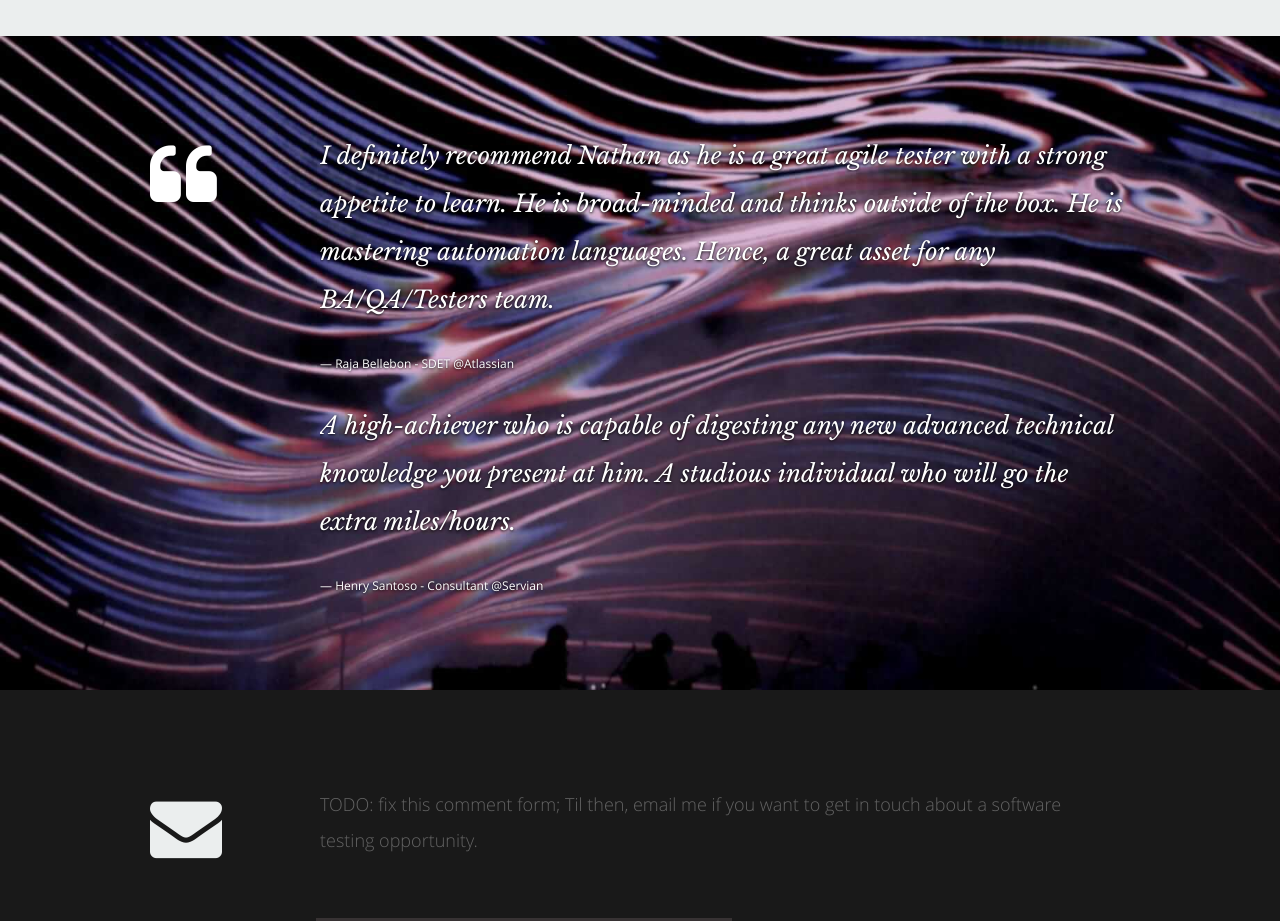
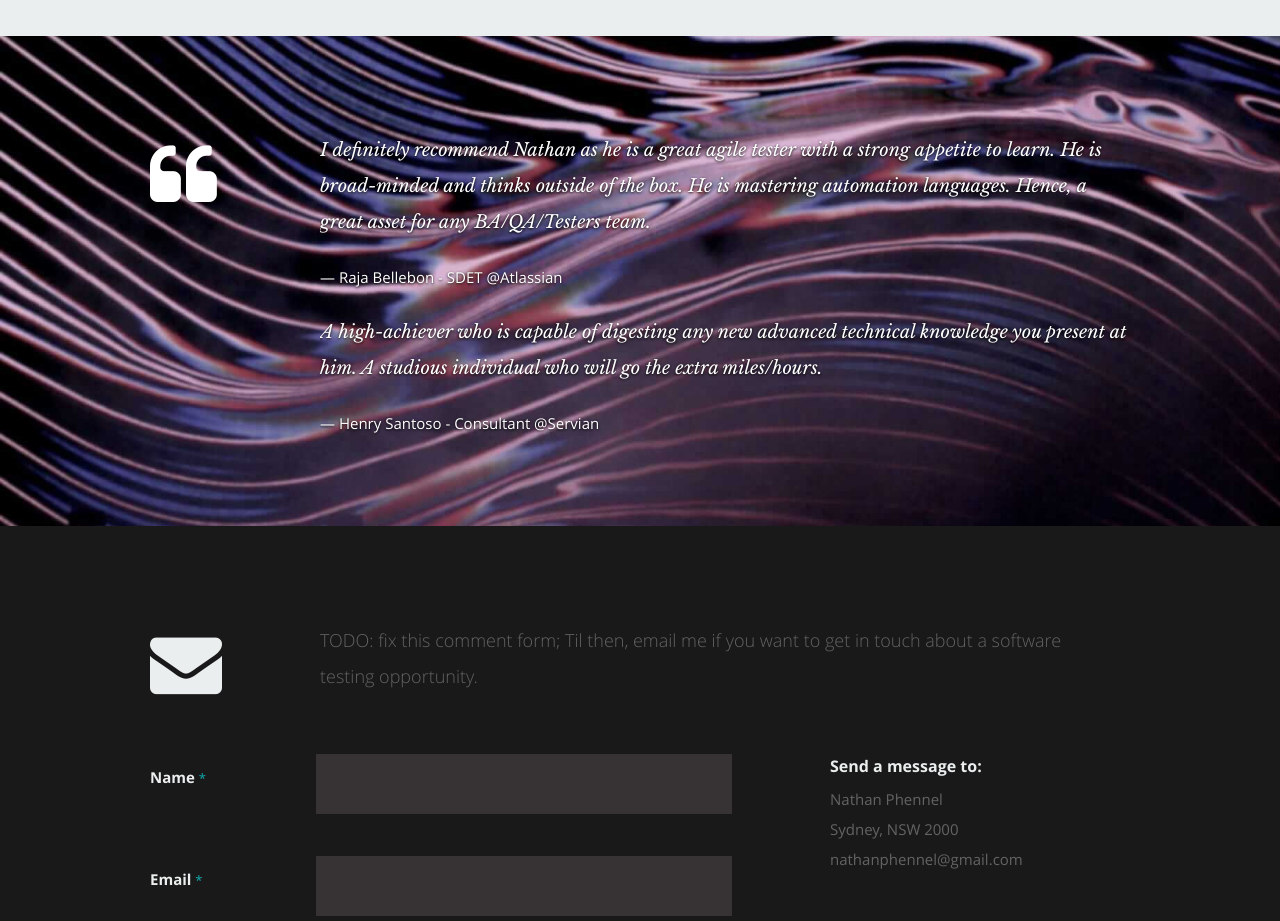
Before and after one commit to enphnt/enphnt.github.io, a React (Create React App) app: page / in a window 1280 px wide. Shown: the part 4480-5401 px from the top of the page. Built offline with nearby package versions, Linux system fonts and the light colour scheme.

Commit message:
fix: updates css for testimonials

```diff
--- a/public/css/layout.css
+++ b/public/css/layout.css
@@ -689,15 +689,15 @@ call-to-action .button {
 #testimonials blockquote p {
    font-family: 'librebaskerville-italic', serif;
    padding: 0;
-   font-size: 24px;
-   line-height: 48px;
+   font-size: 18px;
+   line-height: 36px;
    color: #fff
 }
 #testimonials blockquote cite {
    display: block;
-   font-size: 12px;
+   font-size: 15px;
    font-style: normal;
-   line-height: 18px;
+   line-height: 14px;
    color: #fff;
 }
 #testimonials blockquote cite:before { content: "\2014 \0020"; }
```
